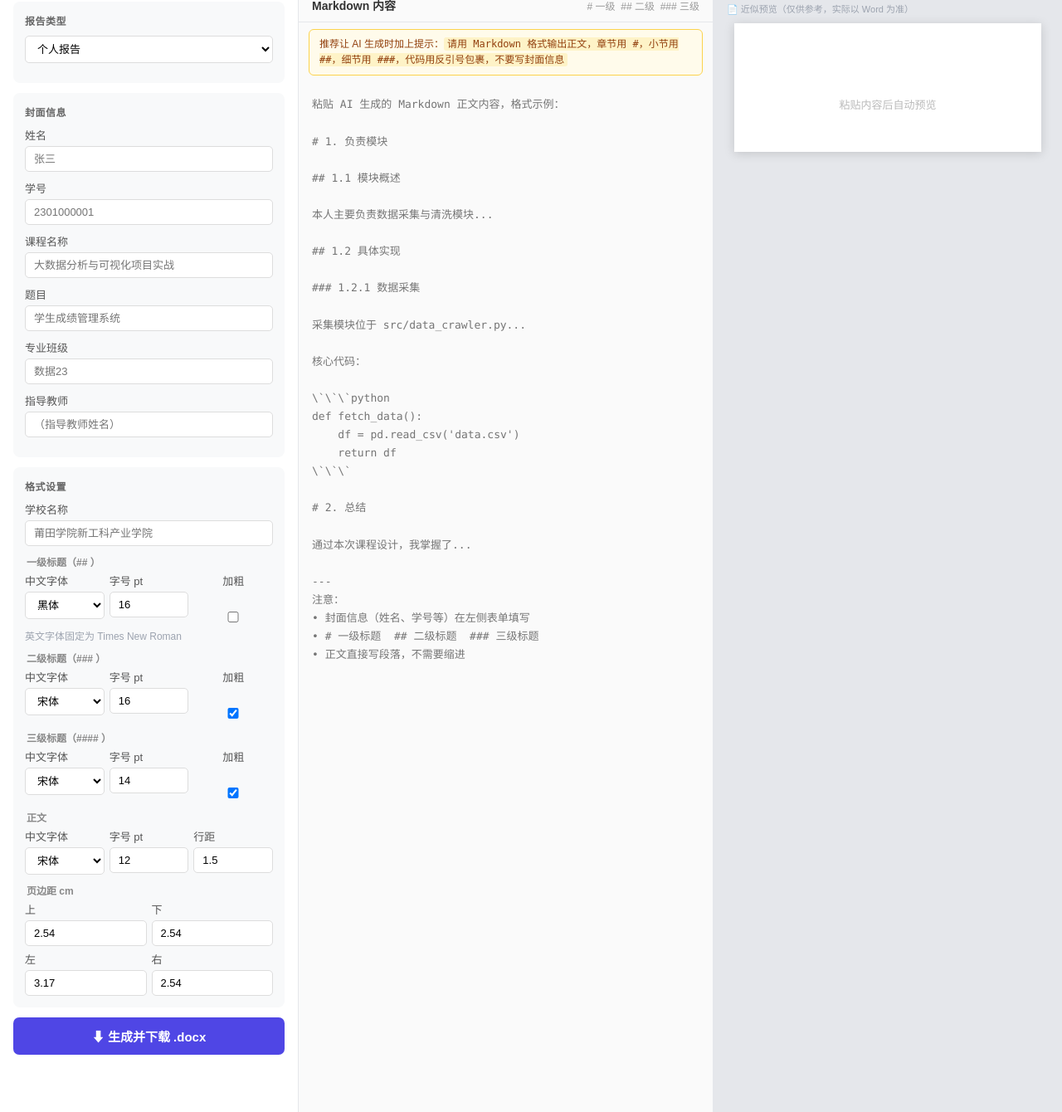
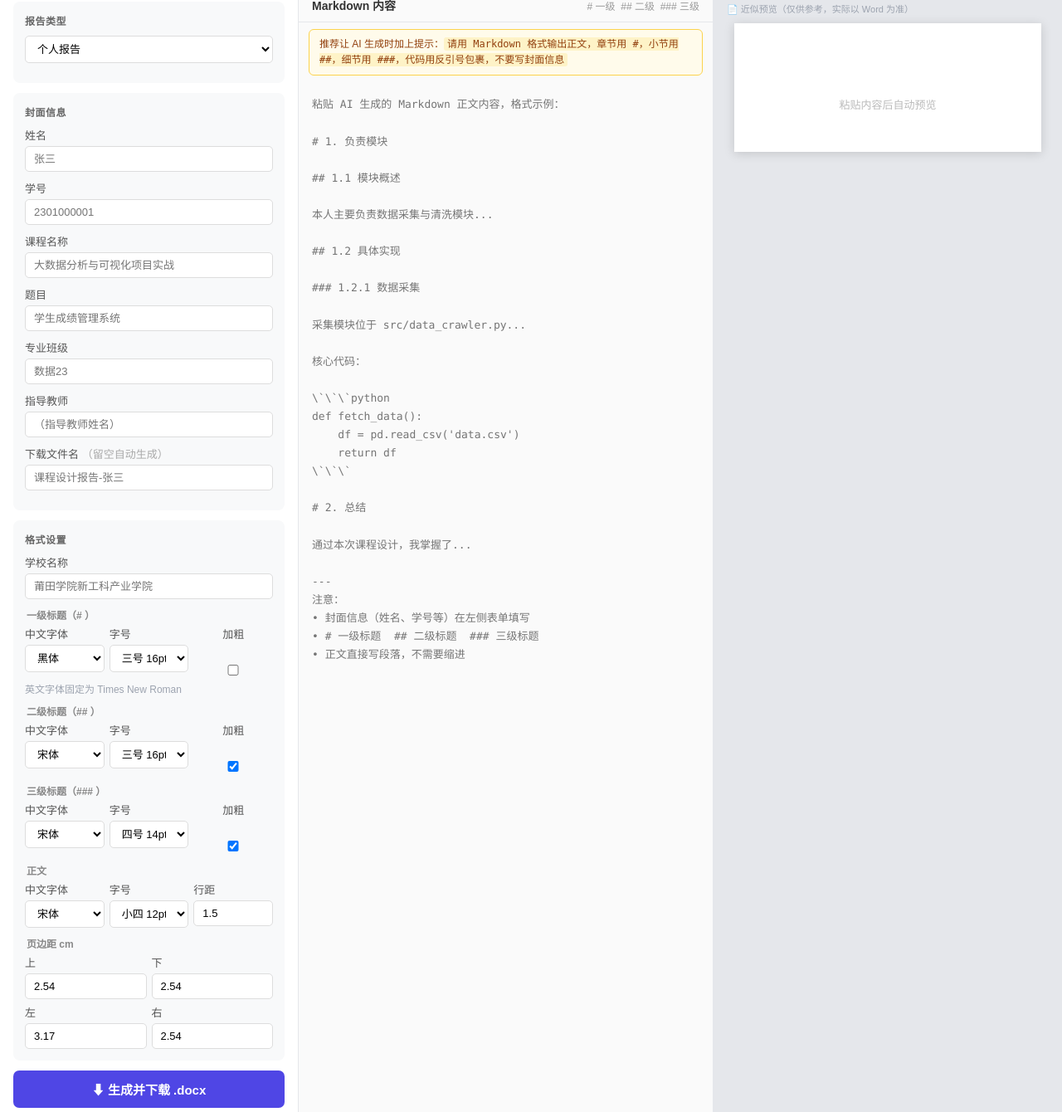
Before and after one commit to kkk-smile/md2report, a Flask app: page / in a window 1280 px wide. Shown: the part 68-1408 px from the top of the page at 83% size. Run offline with Flask 3, Linux system fonts and the light colour scheme; some libraries are stand-ins or nearby versions.

Commit message:
增加可设置文件名

```diff
--- a/templates/index.html
+++ b/templates/index.html
@@ -146,43 +146,80 @@
     <div class="form-group"><label>题目</label><input id="topic"   type="text" placeholder="学生成绩管理系统" oninput="schedulePreview()" /></div>
     <div class="form-group"><label>专业班级</label><input id="major"  type="text" placeholder="数据23" oninput="schedulePreview()" /></div>
     <div class="form-group"><label>指导教师</label><input id="teacher" type="text" placeholder="（指导教师姓名）" oninput="schedulePreview()" /></div>
+    <div class="form-group"><label>下载文件名 <span style="color:#aaa;font-weight:normal">（留空自动生成）</span></label><input id="filename" type="text" placeholder="课程设计报告-张三" /></div>
   </div>
 
   <div class="card">
     <div class="card-title">格式设置</div>
     <div class="form-group"><label>学校名称</label><input id="fmt-school" type="text" placeholder="莆田学院新工科产业学院" oninput="schedulePreview()" /></div>
 
-    <div class="sub-label">一级标题（## ）</div>
+    <div class="sub-label">一级标题（# ）</div>
     <div class="row3">
       <div class="form-group" style="margin:0"><label>中文字体</label>
         <select id="fmt-h1-font" onchange="schedulePreview()">
           <option value="黑体" selected>黑体</option><option value="宋体">宋体</option><option value="楷体">楷体</option><option value="仿宋">仿宋</option>
         </select>
       </div>
-      <div class="form-group" style="margin:0"><label>字号 pt</label><input id="fmt-h1-size" type="number" value="16" min="8" max="72" oninput="schedulePreview()" /></div>
+      <div class="form-group" style="margin:0"><label>字号</label>
+        <select id="fmt-h1-size" onchange="schedulePreview()">
+          <option value="26">一号 26pt</option>
+          <option value="24">小一 24pt</option>
+          <option value="22">二号 22pt</option>
+          <option value="18">小二 18pt</option>
+          <option value="16" selected>三号 16pt</option>
+          <option value="15">小三 15pt</option>
+          <option value="14">四号 14pt</option>
+          <option value="12">小四 12pt</option>
+          <option value="10.5">五号 10.5pt</option>
+        </select>
+      </div>
       <div class="form-group" style="margin:0;text-align:center"><label>加粗</label><br/><input id="fmt-h1-bold" type="checkbox" style="margin-top:6px" onchange="schedulePreview()" /></div>
     </div>
     <div class="en-note">英文字体固定为 Times New Roman</div>
 
-    <div class="sub-label">二级标题（### ）</div>
+    <div class="sub-label">二级标题（## ）</div>
     <div class="row3">
       <div class="form-group" style="margin:0"><label>中文字体</label>
         <select id="fmt-h2-font" onchange="schedulePreview()">
           <option value="黑体">黑体</option><option value="宋体" selected>宋体</option><option value="楷体">楷体</option><option value="仿宋">仿宋</option>
         </select>
       </div>
-      <div class="form-group" style="margin:0"><label>字号 pt</label><input id="fmt-h2-size" type="number" value="16" min="8" max="72" oninput="schedulePreview()" /></div>
+      <div class="form-group" style="margin:0"><label>字号</label>
+        <select id="fmt-h2-size" onchange="schedulePreview()">
+          <option value="26">一号 26pt</option>
+          <option value="24">小一 24pt</option>
+          <option value="22">二号 22pt</option>
+          <option value="18">小二 18pt</option>
+          <option value="16" selected>三号 16pt</option>
+          <option value="15">小三 15pt</option>
+          <option value="14">四号 14pt</option>
+          <option value="12">小四 12pt</option>
+          <option value="10.5">五号 10.5pt</option>
+        </select>
+      </div>
       <div class="form-group" style="margin:0;text-align:center"><label>加粗</label><br/><input id="fmt-h2-bold" type="checkbox" style="margin-top:6px" checked onchange="schedulePreview()" /></div>
     </div>
 
-    <div class="sub-label">三级标题（#### ）</div>
+    <div class="sub-label">三级标题（### ）</div>
     <div class="row3">
       <div class="form-group" style="margin:0"><label>中文字体</label>
         <select id="fmt-h3-font" onchange="schedulePreview()">
           <option value="黑体">黑体</option><option value="宋体" selected>宋体</option><option value="楷体">楷体</option><option value="仿宋">仿宋</option>
         </select>
       </div>
-      <div class="form-group" style="margin:0"><label>字号 pt</label><input id="fmt-h3-size" type="number" value="14" min="8" max="72" oninput="schedulePreview()" /></div>
+      <div class="form-group" style="margin:0"><label>字号</label>
+        <select id="fmt-h3-size" onchange="schedulePreview()">
+          <option value="26">一号 26pt</option>
+          <option value="24">小一 24pt</option>
+          <option value="22">二号 22pt</option>
+          <option value="18">小二 18pt</option>
+          <option value="16">三号 16pt</option>
+          <option value="15">小三 15pt</option>
+          <option value="14" selected>四号 14pt</option>
+          <option value="12">小四 12pt</option>
+          <option value="10.5">五号 10.5pt</option>
+        </select>
+      </div>
       <div class="form-group" style="margin:0;text-align:center"><label>加粗</label><br/><input id="fmt-h3-bold" type="checkbox" style="margin-top:6px" checked onchange="schedulePreview()" /></div>
     </div>
 
@@ -193,7 +230,19 @@
           <option value="黑体">黑体</option><option value="宋体" selected>宋体</option><option value="楷体">楷体</option><option value="仿宋">仿宋</option>
         </select>
       </div>
-      <div class="form-group" style="margin:0"><label>字号 pt</label><input id="fmt-body-size" type="number" value="12" min="8" max="72" oninput="schedulePreview()" /></div>
+      <div class="form-group" style="margin:0"><label>字号</label>
+        <select id="fmt-body-size" onchange="schedulePreview()">
+          <option value="26">一号 26pt</option>
+          <option value="24">小一 24pt</option>
+          <option value="22">二号 22pt</option>
+          <option value="18">小二 18pt</option>
+          <option value="16">三号 16pt</option>
+          <option value="15">小三 15pt</option>
+          <option value="14">四号 14pt</option>
+          <option value="12" selected>小四 12pt</option>
+          <option value="10.5">五号 10.5pt</option>
+        </select>
+      </div>
       <div class="form-group" style="margin:0"><label>行距</label><input id="fmt-line-spacing" type="number" value="1.5" min="1" max="3" step="0.25" oninput="schedulePreview()" /></div>
     </div>
 
@@ -510,7 +559,10 @@ async function generate() {
     const url  = URL.createObjectURL(blob);
     const a    = document.createElement('a');
     a.href = url;
-    a.download = `课程设计报告-${coverType==='personal'?(payload.name||'报告'):'小组'}.docx`;
+    const customName = document.getElementById('filename').value.trim();
+    const autoName   = coverType === 'personal' ? (payload.name || '报告') : '小组';
+    const finalName  = customName || `课程设计报告-${autoName}`;
+    a.download = finalName.endsWith('.docx') ? finalName : finalName + '.docx';
     a.click(); URL.revokeObjectURL(url);
     setStatus('✓ 下载成功', 'success');
   } catch(e) { setStatus('网络错误，请重试','error'); }
```
